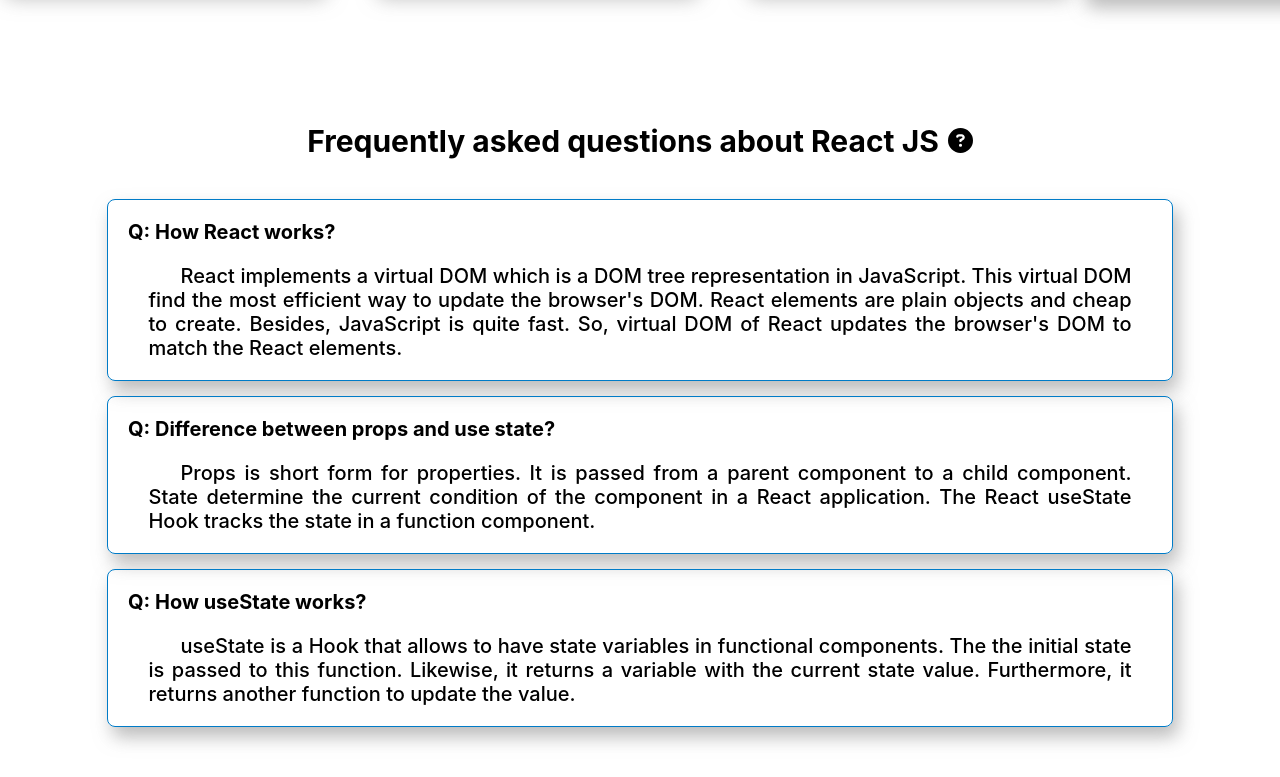
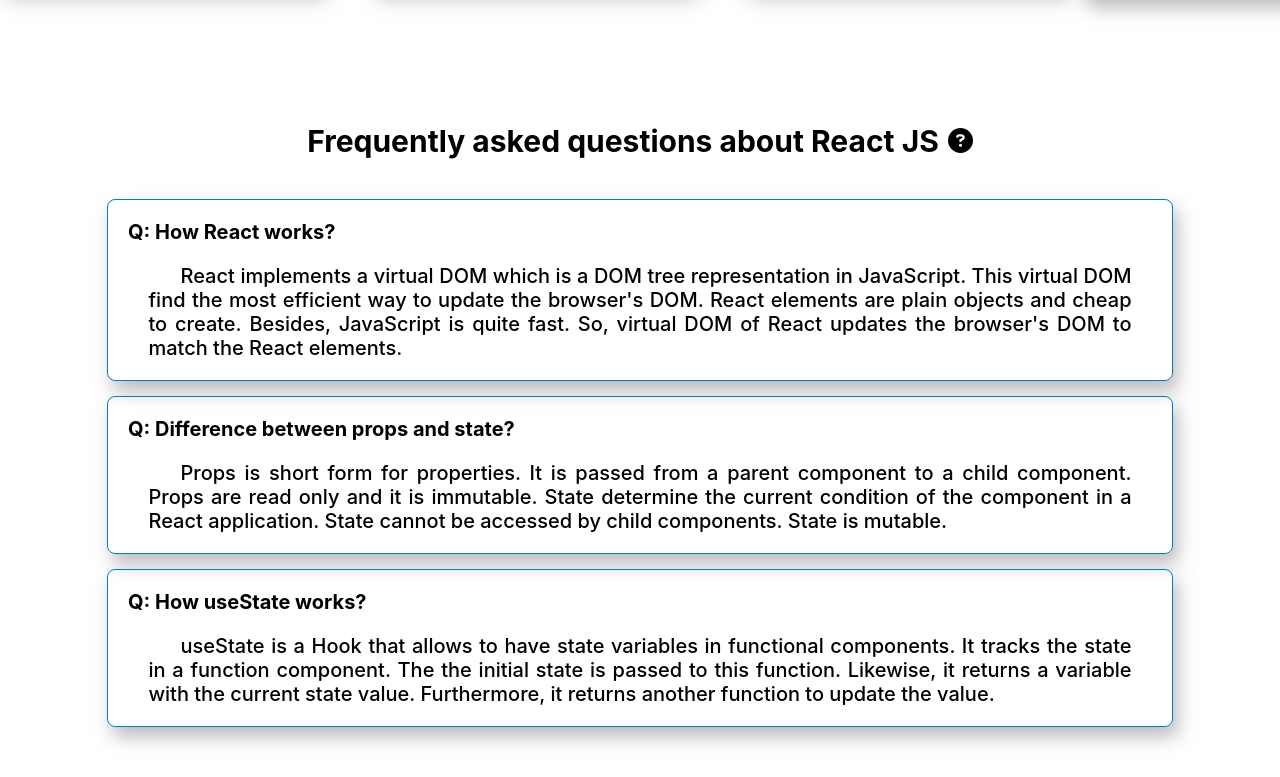
Before and after one commit to limonzishad/lucky-one, a React (Create React App) app: page / in a window 1280 px wide. Shown: the part 1605-2382 px from the top of the page. Built offline with nearby package versions, Linux system fonts and the light colour scheme.

Commit message:
2nd question corrected

```diff
--- a/src/components/QnA/QnA.js
+++ b/src/components/QnA/QnA.js
@@ -15,12 +15,12 @@
         <p className="text">React implements a virtual DOM which is a DOM tree representation in JavaScript. This virtual DOM find the most efficient way to update the browser's DOM. React elements are plain objects and cheap to create. Besides, JavaScript is quite fast. So, virtual DOM of React updates the browser's DOM to match the React elements.</p>
       </div>
       <div className="qna-container">
-        <p style={{ fontWeight: 700, marginTop: 0, fontSize: 20 }}>Q: Difference between props and use state?</p>
-        <p className="text">Props is short form for properties. It is passed from a parent component to a child component. State determine the current condition of the component in a React application. The React useState Hook tracks the state in a function component.</p>
+        <p style={{ fontWeight: 700, marginTop: 0, fontSize: 20 }}>Q: Difference between props and state?</p>
+        <p className="text">Props is short form for properties. It is passed from a parent component to a child component. Props are read only and it is immutable. State determine the current condition of the component in a React application. State cannot be accessed by child components. State is mutable.</p>
       </div>
       <div id="gap" className="qna-container">
         <p style={{ fontWeight: 700, marginTop: 0, fontSize: 20 }}>Q: How useState works?</p>
-        <p className="text">useState is a Hook that allows to have state variables in functional components. The the initial state is passed to this function. Likewise, it returns a variable with the current state value. Furthermore, it returns another function to update the value.</p>
+        <p className="text">useState is a Hook that allows to have state variables in functional components. It tracks the state in a function component. The the initial state is passed to this function. Likewise, it returns a variable with the current state value. Furthermore, it returns another function to update the value.</p>
       </div>
     </div>
   );
```
